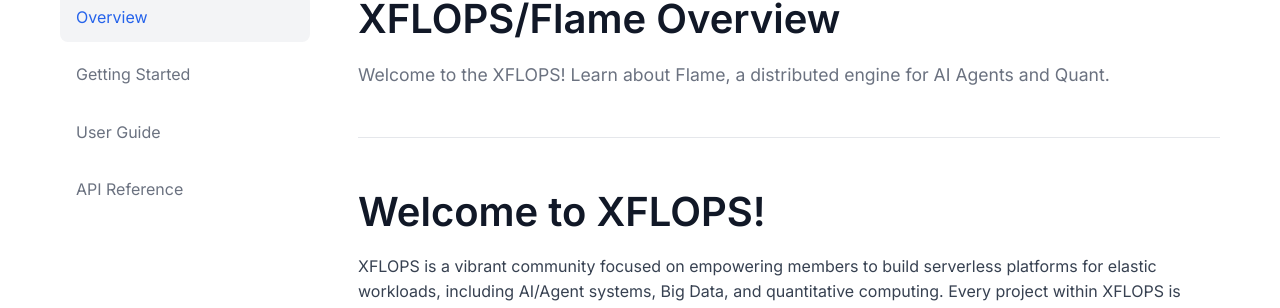
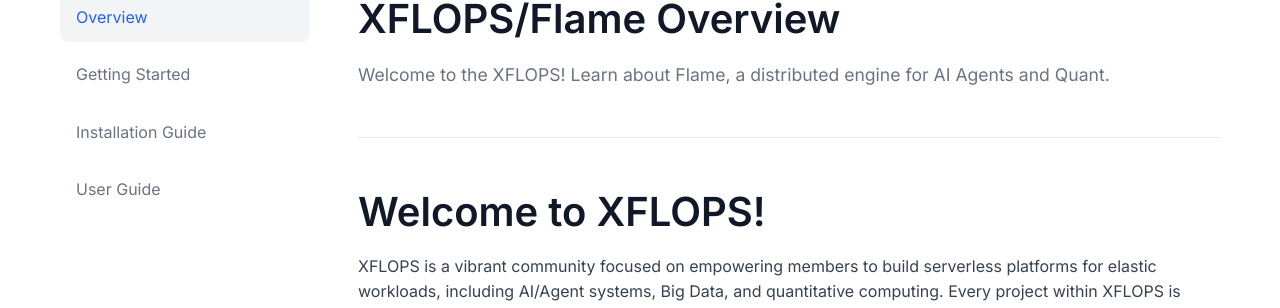
Before and after one commit to xflops/xflops.github.io, a Jekyll site: the page built from _docs/overview.md, in a window 1280 px wide. Shown: the part 120-428 px from the top of the page. Built offline with Jekyll 4.4.1, drawn with Linux system fonts in a browser that asks for light colours.

Commit message:
fix(docs): remove api-reference link and add installation link in docs layout
- Removed API Reference nav item from docs sidebar
- Added Installation Guide nav item after Getting Started

Fixes #8

```diff
--- a/_layouts/docs.html
+++ b/_layouts/docs.html
@@ -16,10 +16,10 @@
                             <a href="/docs/getting-started/" class="docs-nav-link">Getting Started</a>
                         </li>
                         <li class="docs-nav-item">
-                            <a href="/docs/user-guide/" class="docs-nav-link">User Guide</a>
+                            <a href="/docs/installation/" class="docs-nav-link">Installation Guide</a>
                         </li>
                         <li class="docs-nav-item">
-                            <a href="/docs/api-reference/" class="docs-nav-link">API Reference</a>
+                            <a href="/docs/user-guide/" class="docs-nav-link">User Guide</a>
                         </li>
                     </ul>
                 </nav>
```
